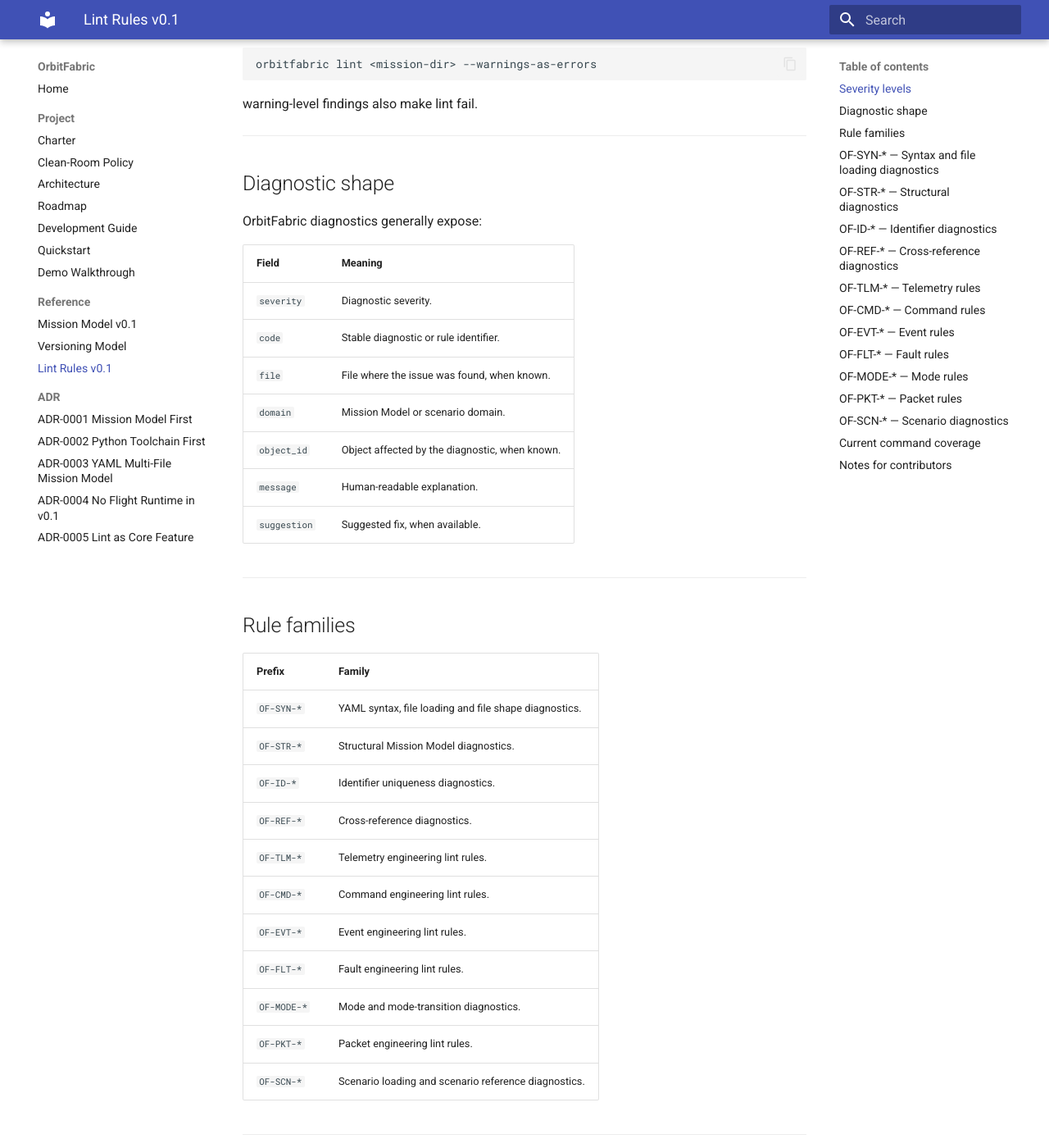
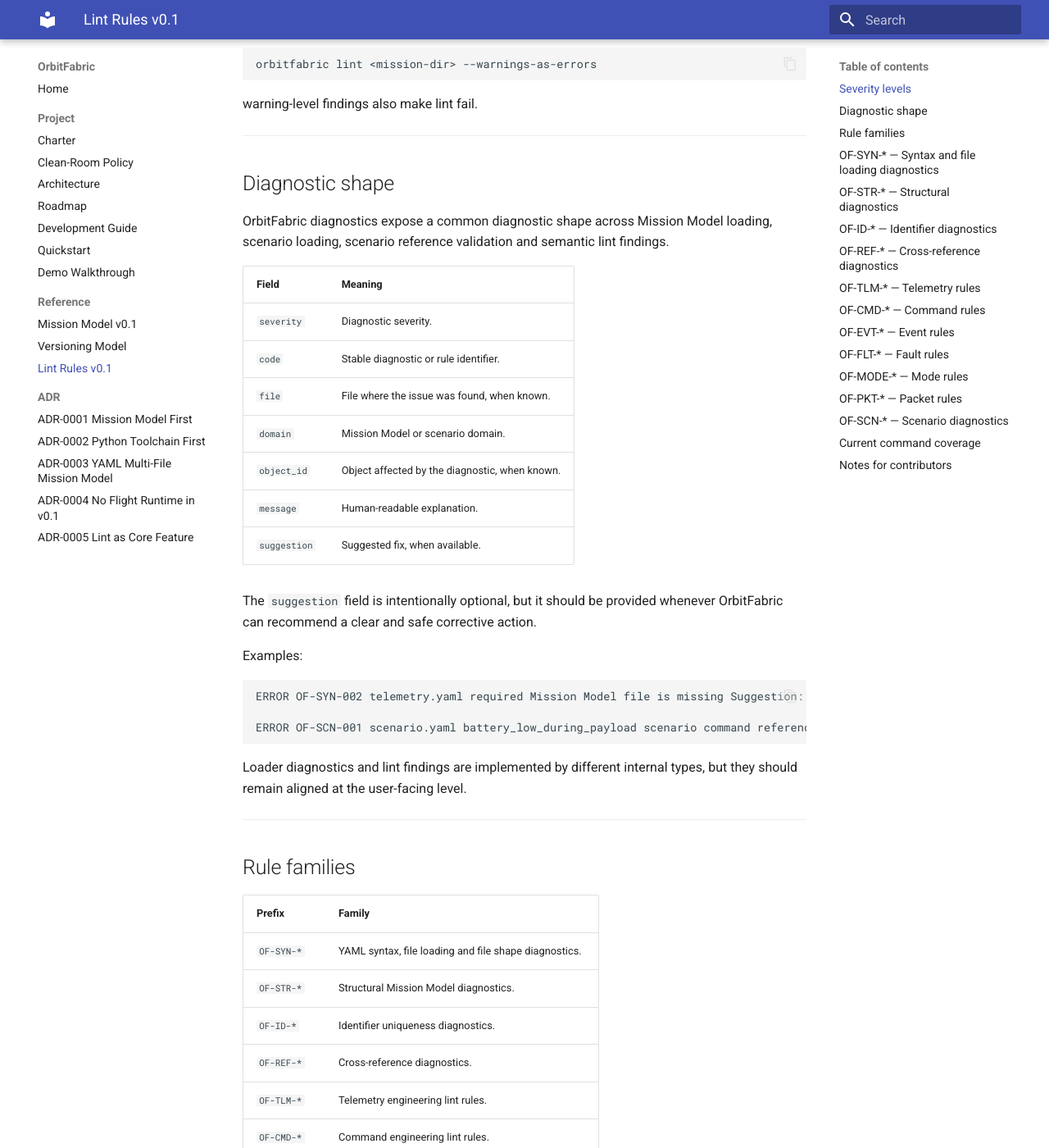
Before and after one commit to FAROTECH/orbitfabric, an MkDocs documentation site: the page built from docs/reference/lint-rules-v0.1.md, in a window 1280 px wide and 1400 px high, scrolled down 1091 px. Shown: the whole window at 82% size. Built offline with MkDocs 1.6.1 and Material for MkDocs 9.7.7, drawn with Linux system fonts in a browser that asks for light colours.

Commit message:
Document diagnostic suggestion behavior
Closes #23.

````diff
--- a/docs/reference/lint-rules-v0.1.md
+++ b/docs/reference/lint-rules-v0.1.md
@@ -48,7 +48,7 @@
 
 ## Diagnostic shape
 
-OrbitFabric diagnostics generally expose:
+OrbitFabric diagnostics expose a common diagnostic shape across Mission Model loading, scenario loading, scenario reference validation and semantic lint findings.
 
 | Field | Meaning |
 |---|---|
@@ -59,6 +59,18 @@
 | `object_id` | Object affected by the diagnostic, when known. |
 | `message` | Human-readable explanation. |
 | `suggestion` | Suggested fix, when available. |
+
+The `suggestion` field is intentionally optional, but it should be provided whenever OrbitFabric can recommend a clear and safe corrective action.
+
+Examples:
+
+```text
+ERROR OF-SYN-002 telemetry.yaml required Mission Model file is missing Suggestion: Add the required Mission Model file 'telemetry.yaml'.
+
+ERROR OF-SCN-001 scenario.yaml battery_low_during_payload scenario command references unknown command 'payload.unknown_command' Suggestion: Use a command defined in commands.yaml.
+```
+
+Loader diagnostics and lint findings are implemented by different internal types, but they should remain aligned at the user-facing level.
 
 ---
 
````
